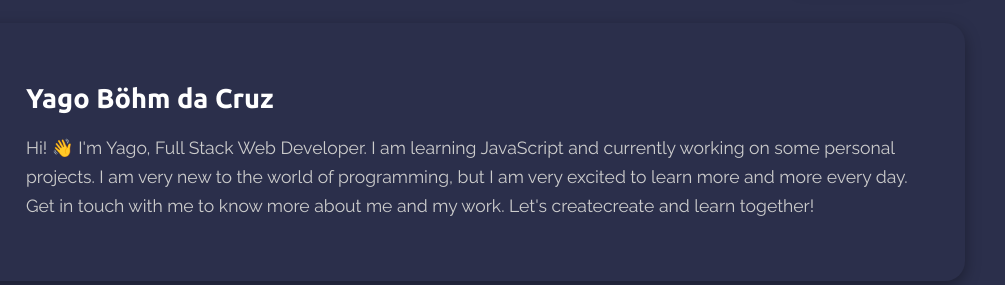
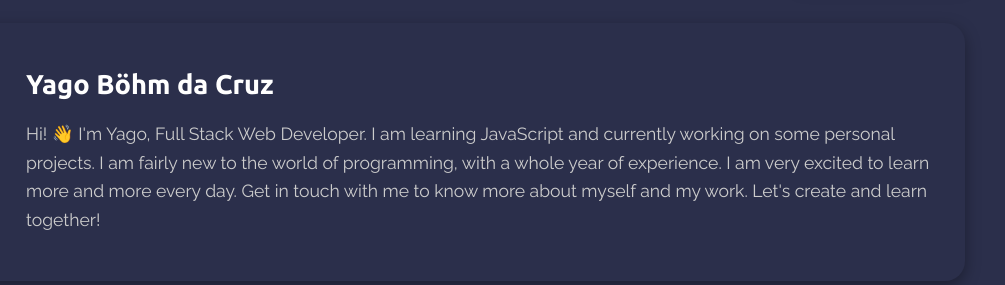
Before and after one commit to Yaguera021/yaguera021.github.io, a plain HTML site: page index.html in a window 1280 px wide. Shown: the part 900-1185 px from the top of the page, 275-1280 px from the left. Drawn offline with nearby package versions, Linux system fonts and the light colour scheme; animation ran at ten frames a second.

```diff
--- a/index.html
+++ b/index.html
@@ -39,11 +39,10 @@
             </h1>
             <p>
             Hi! 👋 I'm Yago, Full Stack Web Developer. I am learning JavaScript
-            and currently working on some personal projects. I am very new to
-            the world of programming, but I am very excited to learn more and
-            more every day. Get in touch with me to know more about me and my
-            work. Let's <span>create</span>create and
-            <span>learn</span> together!
+            and currently working on some personal projects. I am fairly new to
+            the world of programming, with a whole year of experience. I am very excited to learn more and
+            more every day. Get in touch with me to know more about myself and my
+            work. Let's create and learn together!
             </p>
         </div>
         </div>
```
